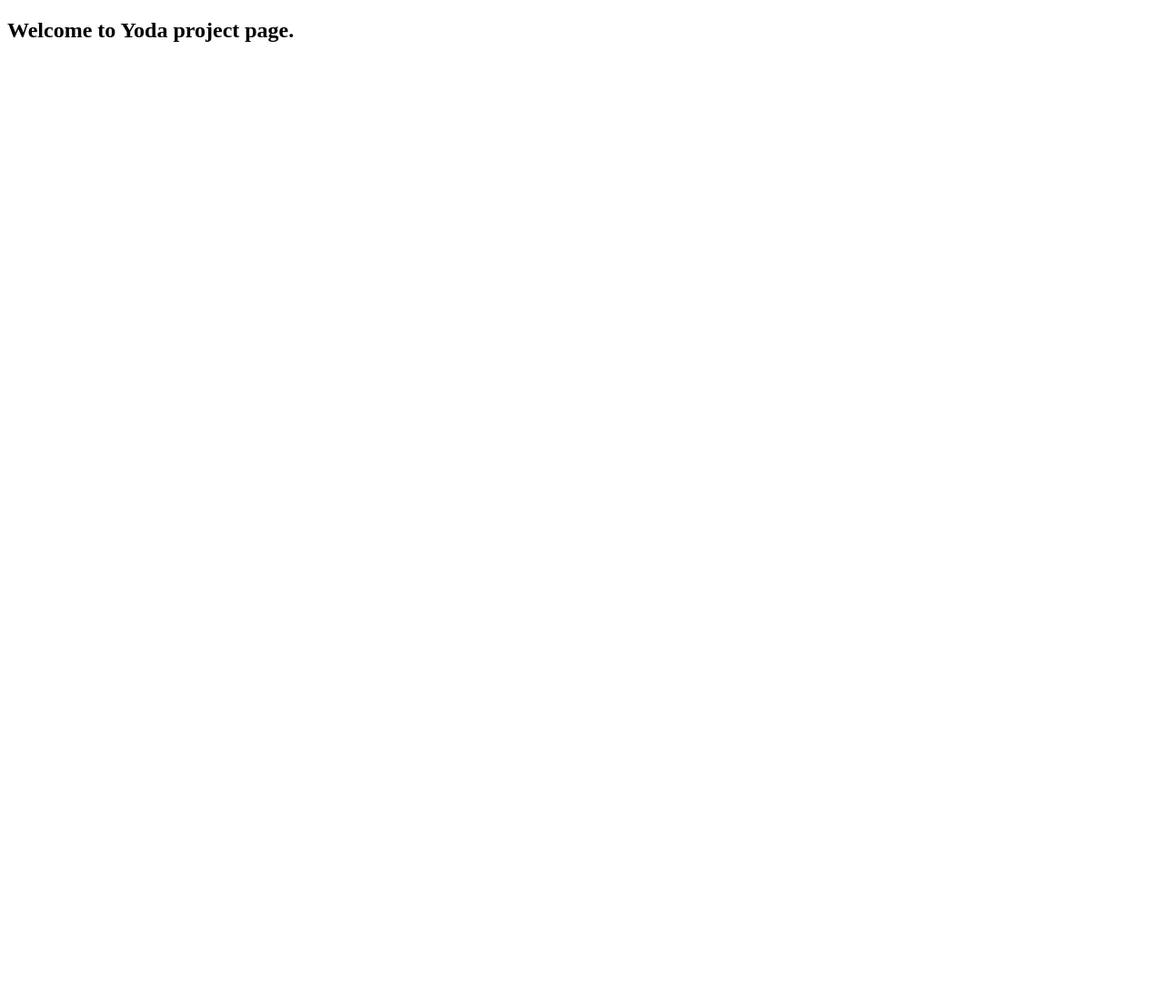
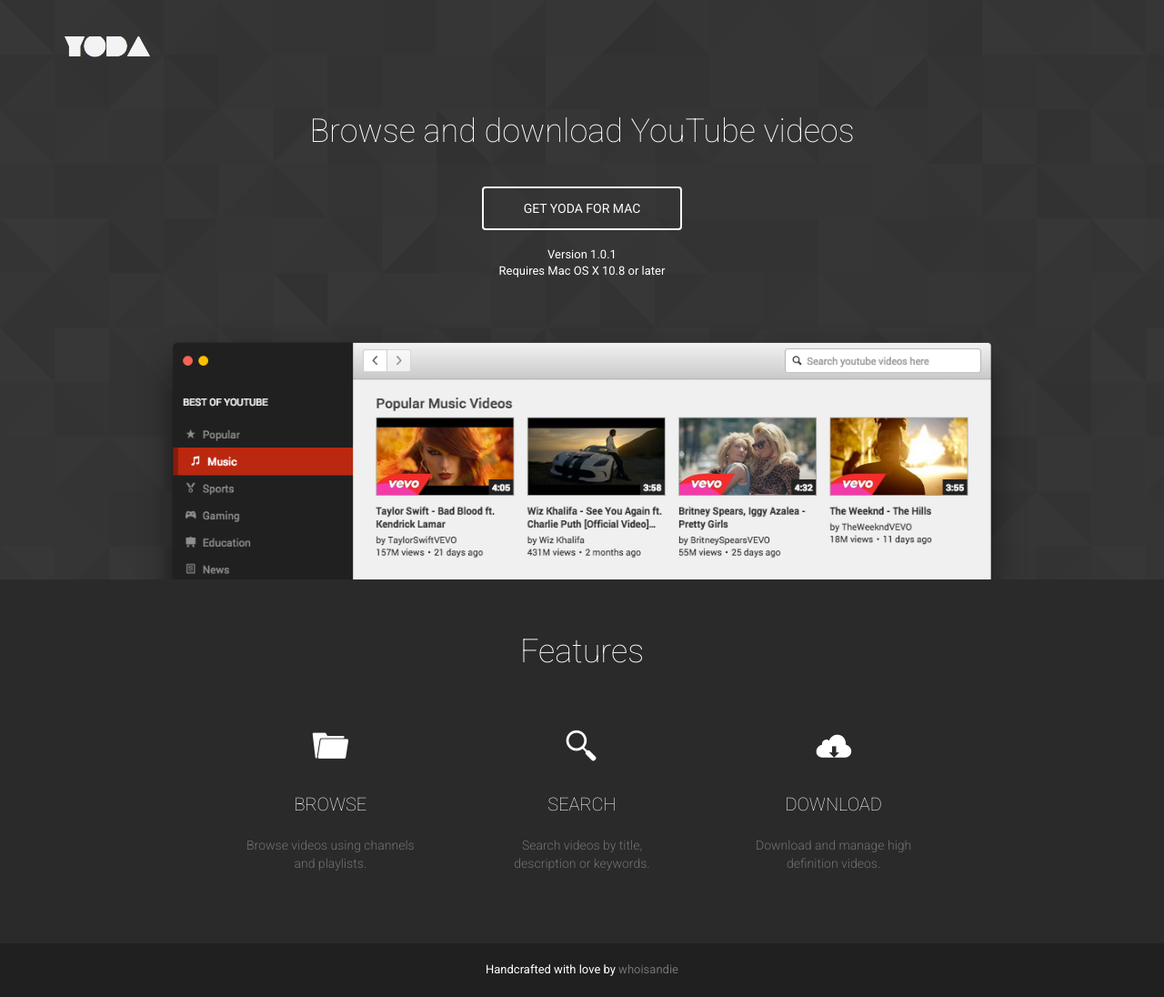
Before and after one commit to whoisandy/yoda, a plain HTML site: page index.html in a window 1280 px wide. Shown: the whole page at 91% size. Before the commit the page ends 800 px from the top, so only its background shows below. Drawn offline with nearby package versions, Linux system fonts and the light colour scheme.

Commit message:
updated github project page

```diff
--- /dev/null
+++ b/gulpfile.js
@@ -0,0 +1,30 @@
+var gulp = require('gulp');
+var less = require('gulp-less');
+var cssmin = require('gulp-cssmin');
+var rename = require('gulp-rename');
+var livereload = require('gulp-livereload');
+
+gulp.task('copy', function(){
+  return gulp.src(['./pages/index.html', './pages/bg.png', './pages/yoda.png', './pages/screen.png'])
+    .pipe(gulp.dest('./'));
+});
+
+gulp.task('icons', function(){
+  return gulp.src('./pages/fonts/**')
+    .pipe(gulp.dest('./fonts/'));
+});
+
+gulp.task('less', function(){
+  return gulp.src('./pages/index.less')
+    .pipe(less())
+    .pipe(cssmin())
+    .pipe(rename('index.min.css'))
+    .pipe(gulp.dest('./'));
+});
+
+gulp.task('default', ['copy', 'icons', 'less'], function(){
+  gulp.watch('./pages/index.html', ['copy']);
+  gulp.watch('./pages/index.less', ['less']);
+
+  livereload.listen();
+});
--- a/index.html
+++ b/index.html
@@ -3,10 +3,64 @@
 <head>
   <meta charset="UTF-8">
   <title>Yoda - Browse and download YouTube videos</title>
+  <link rel="stylesheet" href="https://maxcdn.bootstrapcdn.com/bootstrap/3.3.4/css/bootstrap.min.css">
+  <link href='http://fonts.googleapis.com/css?family=Roboto:400,300,100' rel='stylesheet' type='text/css'>
+  <link rel="stylesheet" href="index.min.css">
 </head>
 <body>
   <div id="wrapper">
-    <h2>Welcome to Yoda project page.</h2>
+    <section class="header">
+      <div class="container">
+        <header class="header">
+          <h1><a href="#">Yoda</a></h1>
+        </header>
+        <section class="masthead">
+          <h3>Browse and download YouTube videos</h3>
+          <div class="download">
+            <a href="https://github.com/whoisandie/yoda/releases/download/v1.0.1/yoda-installer-1.0.1.dmg" class="btn">Get yoda for mac</a>
+            <p>Version 1.0.1</p>
+            <p>Requires Mac OS X 10.8 or later</p>
+          </div>
+          <div class="screenshot">
+            <img src="screen.png" alt="Yoda screen" />
+          </div>
+        </section>
+      </div>
+    </section>
+    <section class="features">
+      <div class="container">
+        <h3>Features</h3>
+        <div class="features-block">
+        <div class="row">
+          <div class="feature col-md-4">
+            <span class="icon icon-browse"></span>
+            <h4>Browse</h4>
+            <p>Browse videos using channels and playlists.</p>
+          </div>
+          <div class="feature col-md-4">
+            <span class="icon icon-search"></span>
+            <h4>Search</h4>
+            <p>Search videos by title, description or keywords.</p>
+          </div>
+          <div class="feature col-md-4">
+            <span class="icon icon-download"></span>
+            <h4>Download</h4>
+            <p>Download and manage high definition videos.</p>
+          </div>
+        </div>
+        </div>
+      </div>
+    </section>
+    <section class="links">
+      <div class="container">
+
+      </div>
+    </section>
+    <footer>
+      <div class="container">
+        <p>Handcrafted with love by <a href="http://whoisandie.com">whoisandie</a></p>
+      </div>
+    </footer>
   </div>
 </body>
 </html>
```
Also changed, not shown: bg.png (added), fonts/icomoon.ttf (added), fonts/icomoon.woff (added), index.min.css (added), screen.png (added), yoda.png (added), 3 other files.
